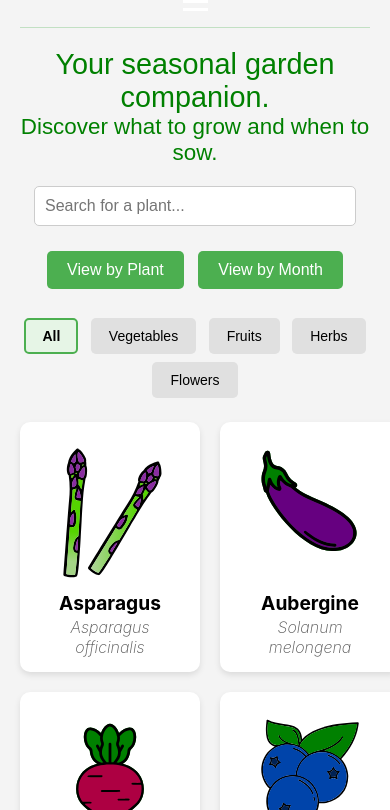
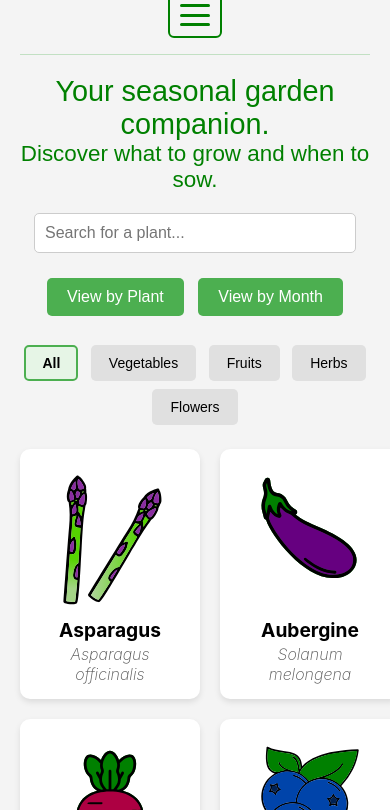
Before and after one commit to runwiththerhythm/growing-guide, a website: page index.html in a window 390 px wide. Shown: the part 290-1100 px from the top of the page. Drawn offline with Linux system fonts and the light colour scheme; a web font is replaced by a local one.

Commit message:
Style hamburger icon

```diff
--- a/assets/css/style.css
+++ b/assets/css/style.css
@@ -61,8 +61,6 @@ body {
   display: block;
 }
 
-
-
 .navbar {
   display: flex;
   flex-direction: column; /* stack logo and nav */
@@ -115,26 +113,34 @@ body {
 .hamburger {
   display: none;
   flex-direction: column;
-  gap: 5px;
+  justify-content: space-between;
+  width: 30px;
+  height: 22px;
+  padding: 10px;
+  border: 2px solid green;
+  border-radius: 6px;
+  cursor: pointer;
 }
 
+/* Bars inside the hamburger */
 .hamburger .bar {
-  width: 25px;
+  width: 100%;
   height: 3px;
-  background-color: white;
+  background-color: green;
+  border-radius: 2px;
 }
 
 /* Mobile menu styles */
 @media (max-width: 768px) {
   .nav-links {
-    display: none; /* Hide the links by default */
+    display: none;
     flex-direction: column;
     gap: 1rem;
     width: 100%;
   }
 
   .nav-links.active {
-    display: flex; /* Show the links when the menu is active */
+    display: flex;
   }
 
   .logo a {
@@ -142,7 +148,7 @@ body {
   }
 
   .hamburger {
-    display: flex; /* Show the hamburger icon on mobile */
+    display: flex;
   }
 }
 
@@ -154,7 +160,6 @@ body {
   color: #4CAF50;
   font-weight: 500;
 }
-
 
 /* Search  bar */
 .search-bar {
@@ -228,8 +233,6 @@ body {
     grid-template-columns: repeat(3, 1fr);
   }
 
-
-
   /* Plant Card Styles */
   .plant-card {
     background: #fff;
@@ -262,8 +265,6 @@ body {
     color: #555;
     margin-top: 2px;
   }
-
-
 
 
   /* Month Card Styles */
```
